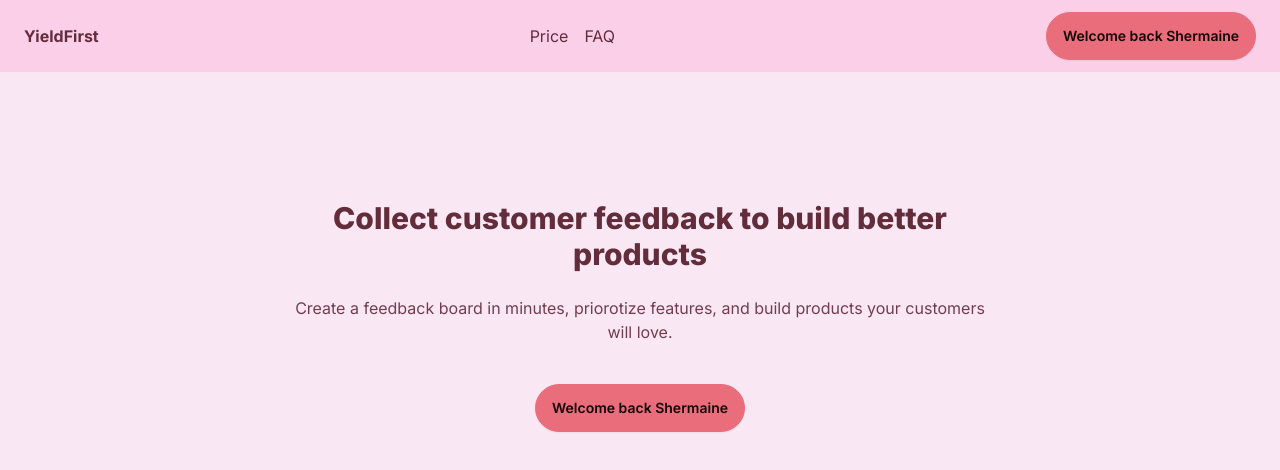
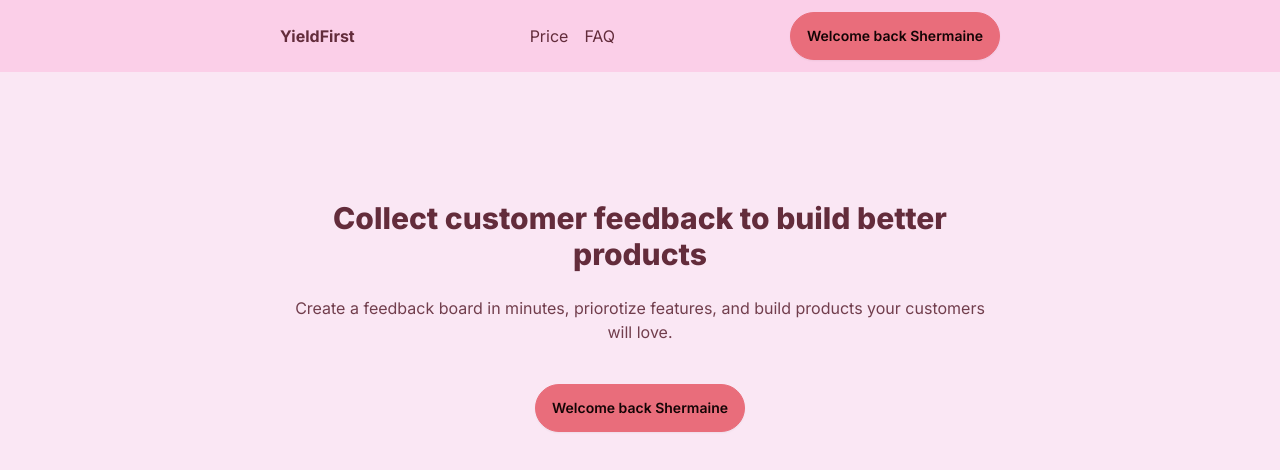
Before and after one commit to Mayst0731/yields, a Next.js app: page / in a window 1280 px wide. Shown: the top 470 px of the page. Built offline with nearby package versions, Linux system fonts and the light colour scheme.

Commit message:
Centering the header elements in a div container; The whole section header define the color

```diff
--- a/app/page.js
+++ b/app/page.js
@@ -5,7 +5,8 @@ export default function Home() {
   const isLoggedin = true;
   return (
     <main>
-      <section className="bg-pink-200 flex justify-between items-center px-6 py-3">
+      <section className="bg-pink-200">
+        <div className="flex justify-between items-center px-6 py-3 max-w-3xl mx-auto">
           <div className="font-bold">
             YieldFirst
           </div>
@@ -15,6 +16,7 @@ export default function Home() {
           </div>
           <div>
             <ButtonLogin isLoggedin={isLoggedin} name = {name}/>
+          </div>
         </div>
       </section>
       <section className="px-8 text-center py-32 max-w-3xl mx-auto">
```
Lines whose indentation alone changed are shown as unchanged.
